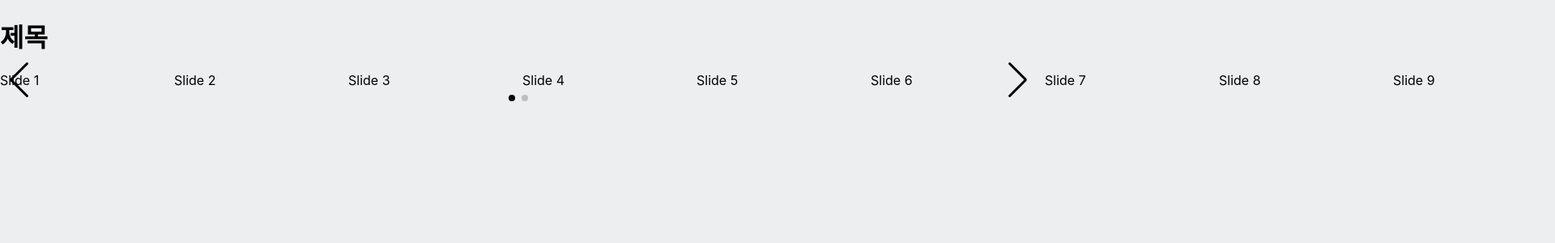
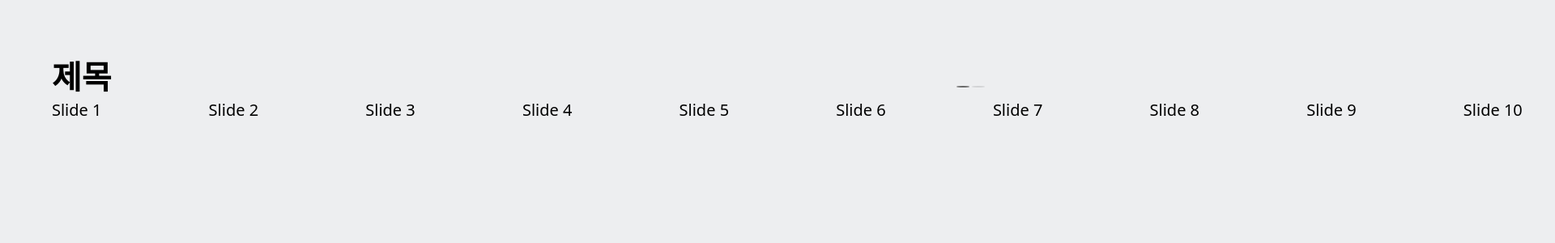
Before and after one commit to kim-dong-wook/chu-mot-juk, a React (Create React App) app in the folder front-end/: page /test in a window 1280 px wide. Shown: the top 300 px of the page at 81% size, 1920 px wide, since content can reach past the window. Built offline with nearby package versions, Linux system fonts and the light colour scheme; what twin.macro would draw is missing.

Commit message:
add main

```diff
--- a/front-end/src/components/Carousel/BookCarousel.js
+++ b/front-end/src/components/Carousel/BookCarousel.js
@@ -9,7 +9,7 @@
 import 'swiper/css/navigation';
 const BookCarousel = () => {
   return (
-    <div className="p-20">
+    <div className="">
       <h1>제목</h1>
       <Swiper
         spaceBetween={10}
@@ -23,40 +23,40 @@
         loop={true}
         className="px-2"
       >
-        <SwiperSlide className="border-2 border-black w-60 h-80 items-center flex justify-center hover:bg-sky-700 hover:scale-150 duration-300 origin-left hover:z-50">
+        <SwiperSlide className="border-2 border-black w-60 h-80 items-center flex justify-center hover:bg-sky-700 hover:scale-125 duration-300 origin-left hover:z-50">
           Slide 1
         </SwiperSlide>
-        <SwiperSlide className="border-2 border-black w-60 h-80 items-center flex justify-center hover:bg-sky-700 hover:scale-150 duration-300 hover:z-50">
+        <SwiperSlide className="border-2 border-black w-60 h-80 items-center flex justify-center hover:bg-sky-700 hover:scale-125 duration-300 hover:z-50">
           Slide 2
         </SwiperSlide>
-        <SwiperSlide className="border-2 border-black w-60 h-80 items-center flex justify-center hover:bg-sky-700 hover:scale-150 duration-300 hover:z-50">
+        <SwiperSlide className="border-2 border-black w-60 h-80 items-center flex justify-center hover:bg-sky-700 hover:scale-125 duration-300 hover:z-50">
           Slide 3
         </SwiperSlide>
-        <SwiperSlide className="border-2 border-black w-60 h-80 items-center flex justify-center hover:bg-sky-700  hover:scale-150 duration-300 hover:z-50">
+        <SwiperSlide className="border-2 border-black w-60 h-80 items-center flex justify-center hover:bg-sky-700 hover:scale-125 duration-300 hover:z-50">
           Slide 4
         </SwiperSlide>
-        <SwiperSlide className="border-2 border-black w-60 h-80 items-center flex justify-center hover:bg-sky-700 hover:scale-150 duration-300 hover:z-50">
+        <SwiperSlide className="border-2 border-black w-60 h-80 items-center flex justify-center hover:bg-sky-700 hover:scale-125 duration-300 hover:z-50">
           Slide 5
         </SwiperSlide>
-        <SwiperSlide className="border-2 border-black w-60 h-80 items-center flex justify-center hover:bg-sky-700 hover:scale-150 duration-300 origin-right hover:z-50">
+        <SwiperSlide className="border-2 border-black w-60 h-80 items-center flex justify-center hover:bg-sky-700 hover:scale-125 duration-300 origin-right hover:z-50">
           Slide 6
         </SwiperSlide>
-        <SwiperSlide className="border-2 border-black w-60 h-80 items-center flex justify-center hover:bg-sky-700 hover:scale-150 duration-300 origin-left hover:z-50">
+        <SwiperSlide className="border-2 border-black w-60 h-80 items-center flex justify-center hover:bg-sky-700 hover:scale-125 duration-300 origin-left hover:z-50">
           Slide 7
         </SwiperSlide>
-        <SwiperSlide className="border-2 border-black w-60 h-80 items-center flex justify-center hover:bg-sky-700 hover:scale-150 duration-300 hover:z-50">
+        <SwiperSlide className="border-2 border-black w-60 h-80 items-center flex justify-center hover:bg-sky-700 hover:scale-125 duration-300 hover:z-50">
           Slide 8
         </SwiperSlide>
-        <SwiperSlide className="border-2 border-black w-60 h-80 items-center flex justify-center hover:bg-sky-700 hover:scale-150 duration-300 hover:z-50">
+        <SwiperSlide className="border-2 border-black w-60 h-80 items-center flex justify-center hover:bg-sky-700 hover:scale-125 duration-300 hover:z-50">
           Slide 9
         </SwiperSlide>
-        <SwiperSlide className="border-2 border-black w-60 h-80 items-center flex justify-center hover:bg-sky-700 hover:scale-150 duration-300 hover:z-50">
+        <SwiperSlide className="border-2 border-black w-60 h-80 items-center flex justify-center hover:bg-sky-700 hover:scale-125 duration-300 hover:z-50">
           Slide 10
         </SwiperSlide>
-        <SwiperSlide className="border-2 border-black w-60 h-80 items-center flex justify-center hover:bg-sky-700 hover:scale-150 duration-300 hover:z-50">
+        <SwiperSlide className="border-2 border-black w-60 h-80 items-center flex justify-center hover:bg-sky-700 hover:scale-125 duration-300 hover:z-50">
           Slide 11
         </SwiperSlide>
-        <SwiperSlide className="border-2 border-black w-60 h-80 items-center flex justify-center hover:bg-sky-700 hover:scale-150 duration-300 origin-right hover:z-50">
+        <SwiperSlide className="border-2 border-black w-60 h-80 items-center flex justify-center hover:bg-sky-700 hover:scale-125 duration-300 origin-right hover:z-50">
           Slide 12
         </SwiperSlide>
       </Swiper>
--- a/front-end/src/components/Carousel/carousel.css
+++ b/front-end/src/components/Carousel/carousel.css
@@ -164,3 +164,76 @@
 .swiper-centered > .swiper-wrapper > .swiper-slide {
   scroll-snap-align: center center;
 }
+
+/* custom */
+.swiper-button-prev,
+.swiper-rtl .swiper-button-next {
+  width: 3rem !important;
+  height: 320px !important; /* 하드코딩... */
+  margin-top: 0 !important;
+  top: 0 !important;
+  left: -5.55% !important;
+  padding: 1rem !important;
+  background: rgb(0 0 0 / 0) !important;
+  /* display: none !important; */
+  opacity: 0 !important;
+  transition: opacity 0.25s !important;
+}
+
+.swiper-button-prev,
+.swiper-rtl .swiper-button-next:hover {
+  background: rgb(0 0 0 / 0.3) !important;
+}
+
+.swiper:hover .swiper-button-prev,
+.swiper-rtl .swiper-button-next {
+  opacity: 1 !important;
+}
+
+/* custom */
+.swiper-button-next,
+.swiper-rtl .swiper-button-prev {
+  width: 3rem !important;
+  height: 320px !important; /* 하드코딩... */
+  margin-top: 0 !important;
+  top: 0 !important;
+  right: -5.55% !important;
+  padding: 1rem !important;
+  background: rgb(0 0 0 / 0) !important;
+  /* display: none !important; */
+  opacity: 0 !important;
+  transition: opacity 0.25s !important;
+}
+
+.swiper-button-next,
+.swiper-rtl .swiper-button-prev:hover {
+  background: rgb(0 0 0 / 0.3) !important;
+}
+
+.swiper:hover .swiper-button-next,
+.swiper-rtl .swiper-button-prev {
+  opacity: 1 !important;
+}
+/* custom */
+
+.swiper-pagination {
+  text-align: center;
+  display: flex;
+  justify-content: flex-end;
+  gap: 3px;
+  top: -1rem;
+}
+
+.swiper-pagination > * {
+  width: 1rem !important;
+  height: 2px !important;
+  /* background: white; */
+  background: #686868 !important;
+  opacity: 0.5;
+}
+
+.swiper-horizontal > .swiper-pagination-bullets .swiper-pagination-bullet,
+.swiper-pagination-horizontal.swiper-pagination-bullets
+  .swiper-pagination-bullet {
+  margin: 0 !important;
+}
--- a/front-end/src/styles/styles.css
+++ b/front-end/src/styles/styles.css
@@ -1,4 +1,4 @@
-/* *,
+*,
 *::before,
 *::after {
   box-sizing: border-box;
@@ -127,7 +127,8 @@
 .navigation-indicators > * {
   width: 1rem;
   height: 2px;
-  background: white;
+  /* background: white; */
+  background: #686868;
   opacity: 0.5;
   transition-delay: 0.5s;
 }
@@ -146,4 +147,4 @@
   ~ .navigation-indicators
   > *:nth-child(1) {
   opacity: 0.5;
-} */
+}
```
